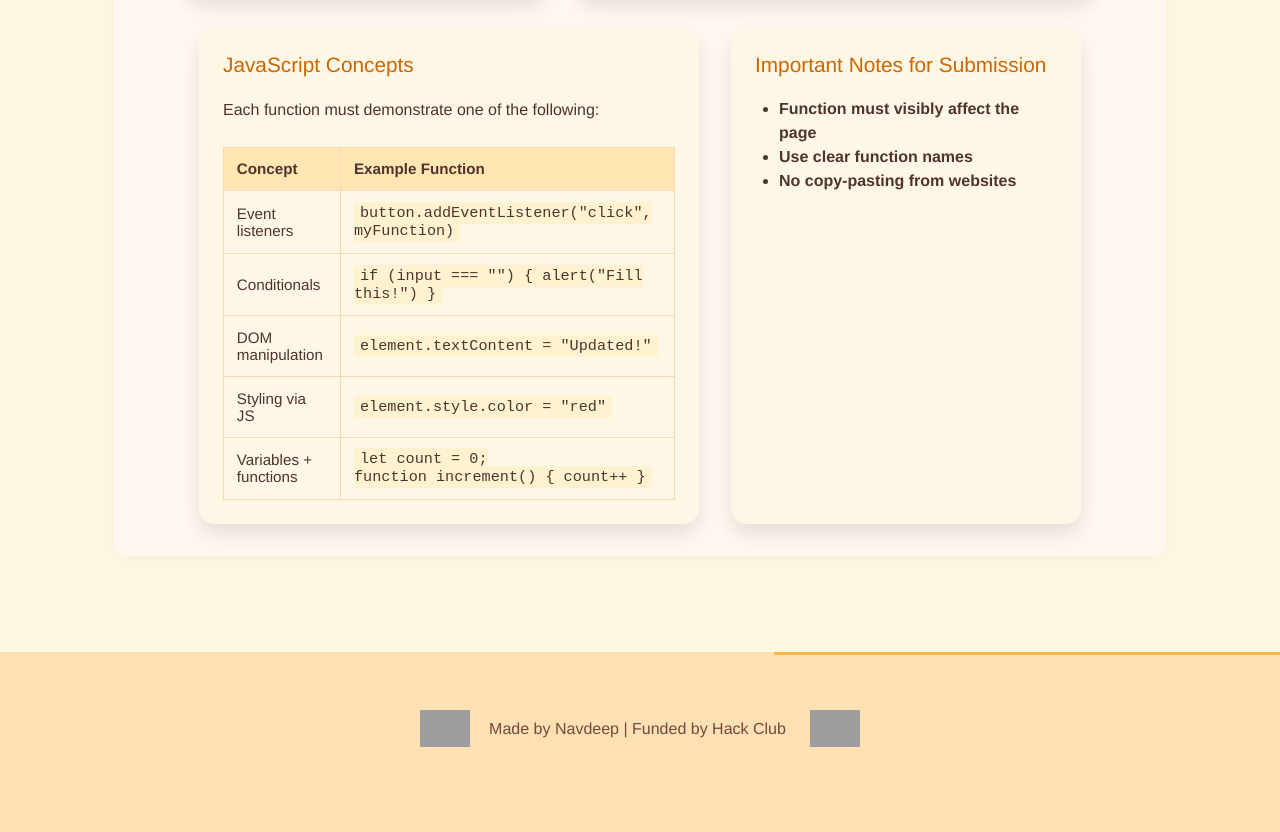
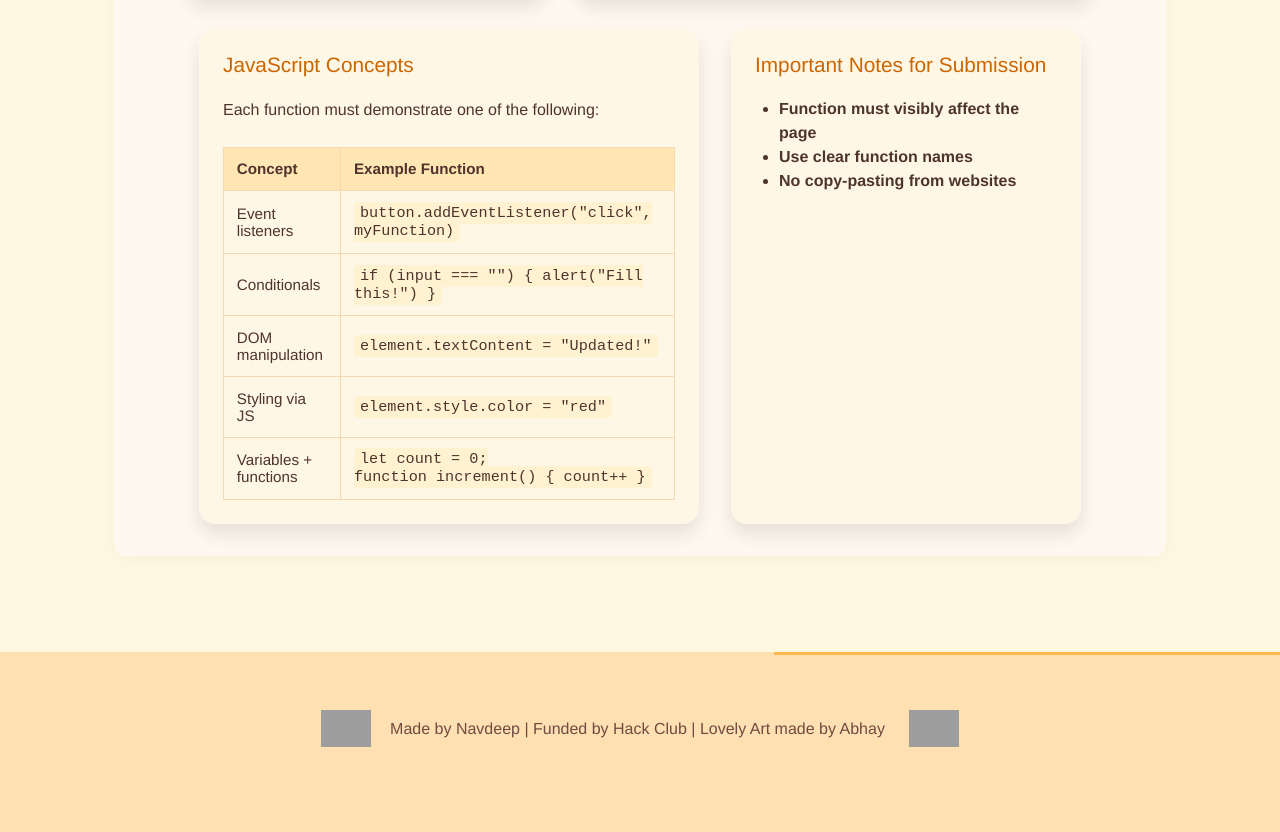
Before and after one commit to Navdeep-Codes/Waffles, a plain HTML site: page requirements.html in a window 1280 px wide. Shown: the part 2299-3131 px from the top of the page. Drawn offline with Linux system fonts and the light colour scheme; grey boxes are pictures that could not be loaded.

Commit message:
Update requirements.html

```diff
--- a/requirements.html
+++ b/requirements.html
@@ -136,7 +136,7 @@
     <br>
     <img src="https://swirl.hackclub.com/images/assets/other/stickers/orphmoji-yippee.png" alt="Orpheus Yippee!"
       style="background: none; width: 50px; margin-bottom: 2px; margin-right: 15px">
-    Made by Navdeep | Funded by Hack Club
+    Made by Navdeep | Funded by Hack Club | Lovely Art made by Abhay
     <img src="https://swirl.hackclub.com/images/assets/other/stickers/orphmoji-yippee.png" alt="Orpheus Yippee!"
       style="background: none; width: 50px; margin-bottom: 2px; margin-left: 20px">
     <br><br><br>
```
